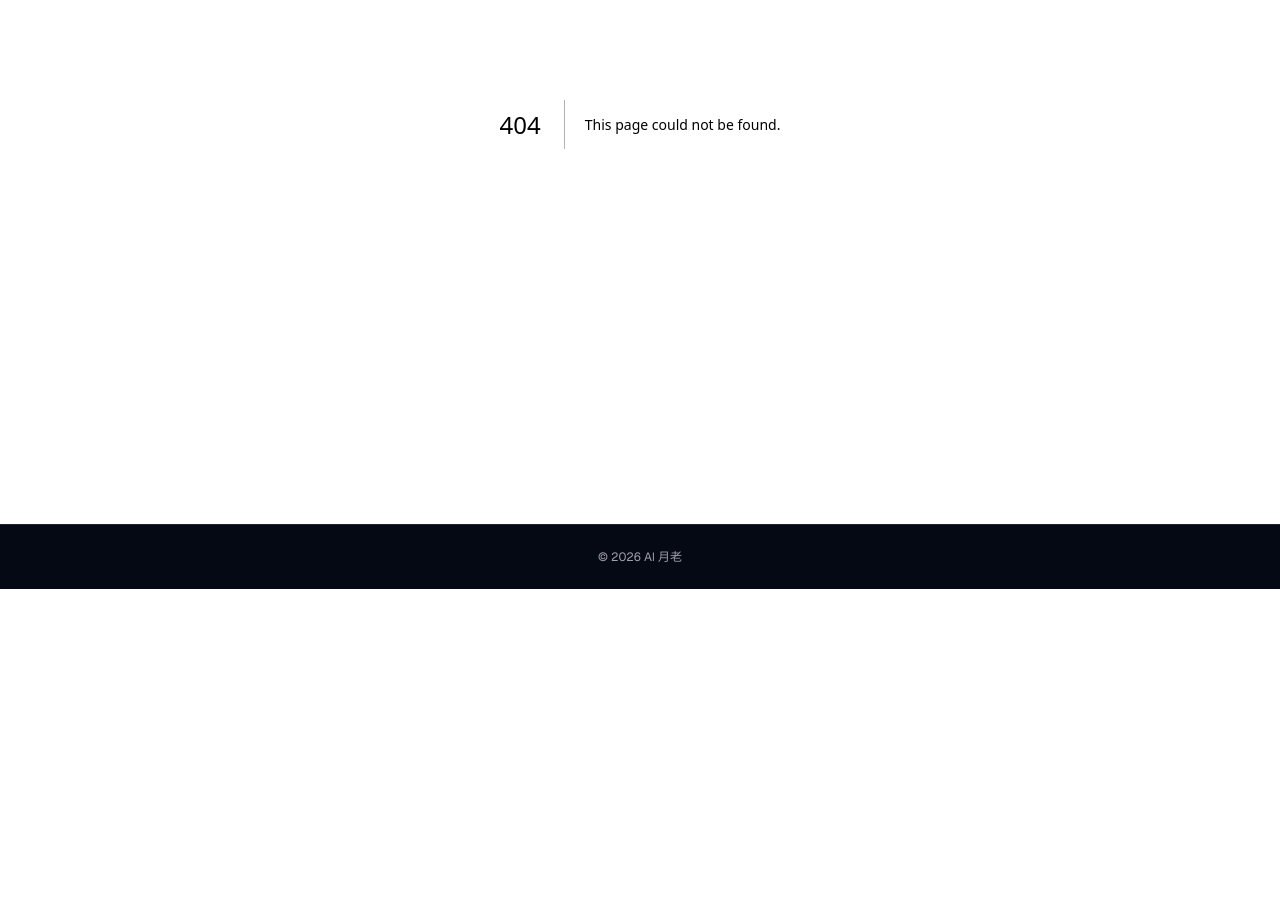
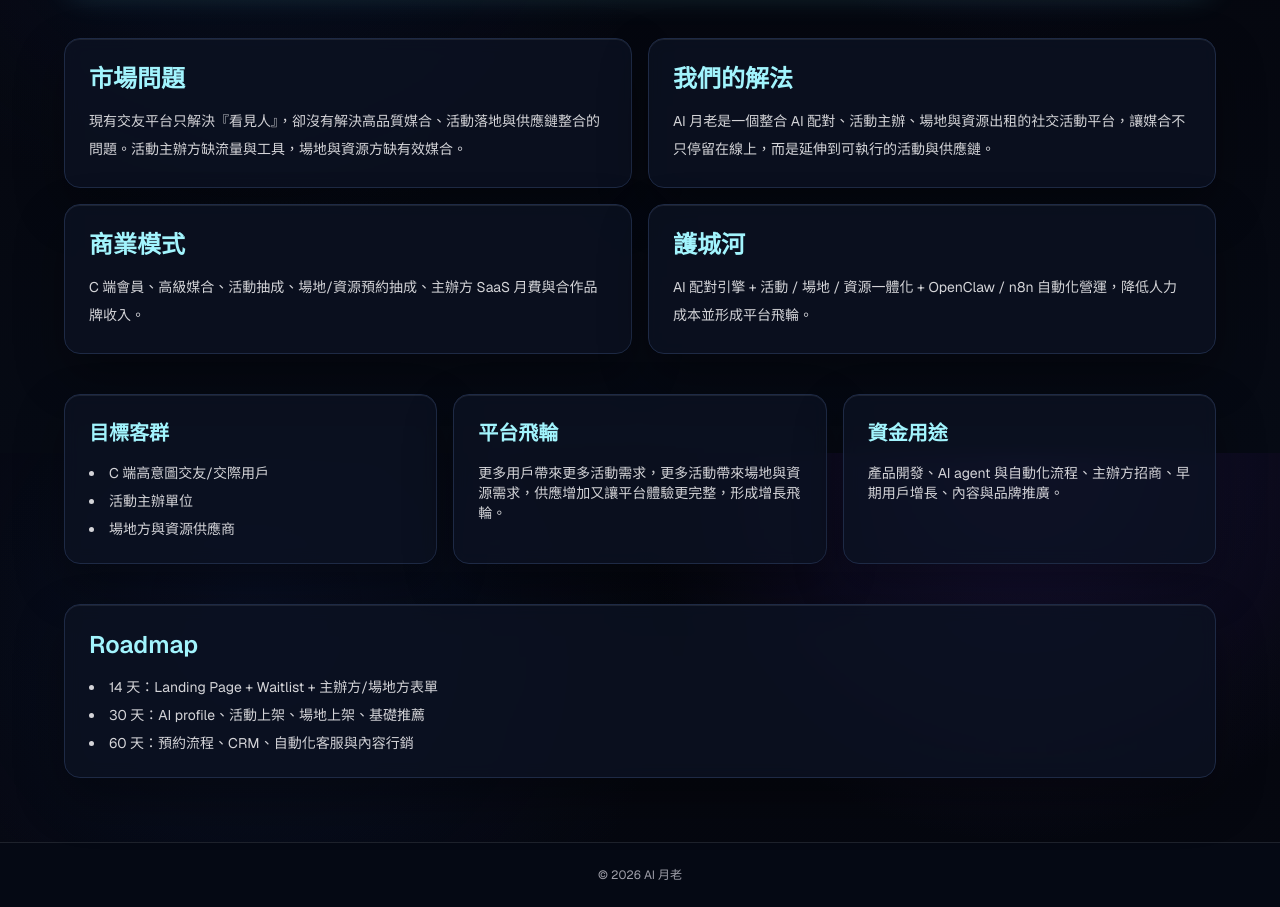
Before and after one commit to Gathertaiwan-Group/gather-landingpage, a Next.js app: page /investors in a window 1280 px wide. Before the commit this address had no page. Shown: the part 347-1254 px from the top of the page. Before the commit the page ends 936 px from the top, so only its background shows below. Built offline with nearby package versions, Linux system fonts and the light colour scheme.

Commit message:
feat: add investor pitch page

```diff
--- /dev/null
+++ b/src/app/investors/page.tsx
@@ -0,0 +1,77 @@
+export default function InvestorsPage() {
+  const blocks = [
+    {
+      title: "市場問題",
+      body: "現有交友平台只解決『看見人』，卻沒有解決高品質媒合、活動落地與供應鏈整合的問題。活動主辦方缺流量與工具，場地與資源方缺有效媒合。",
+    },
+    {
+      title: "我們的解法",
+      body: "AI 月老是一個整合 AI 配對、活動主辦、場地與資源出租的社交活動平台，讓媒合不只停留在線上，而是延伸到可執行的活動與供應鏈。",
+    },
+    {
+      title: "商業模式",
+      body: "C 端會員、高級媒合、活動抽成、場地/資源預約抽成、主辦方 SaaS 月費與合作品牌收入。",
+    },
+    {
+      title: "護城河",
+      body: "AI 配對引擎 + 活動 / 場地 / 資源一體化 + OpenClaw / n8n 自動化營運，降低人力成本並形成平台飛輪。",
+    },
+  ];
+
+  const milestones = [
+    "14 天：Landing Page + Waitlist + 主辦方/場地方表單",
+    "30 天：AI profile、活動上架、場地上架、基礎推薦",
+    "60 天：預約流程、CRM、自動化客服與內容行銷",
+  ];
+
+  return (
+    <main className="min-h-screen px-6 py-16 text-zinc-100">
+      <div className="mx-auto max-w-6xl">
+        <section className="neon-outline rounded-3xl bg-[#081325b8] p-8">
+          <p className="text-xs tracking-[0.2em] text-cyan-200">INVESTOR ONE-PAGER</p>
+          <h1 className="mt-4 text-4xl font-bold sm:text-5xl">AI 月老：AI 媒合 × 活動 × 場地資源平台</h1>
+          <p className="mt-4 max-w-3xl text-zinc-300">
+            我們正在打造一個把人、活動、場地與資源整合起來的 AI 社交活動平台，用更低的人力成本，建立更高品質的媒合效率與可擴張商業模式。
+          </p>
+        </section>
+
+        <section className="mt-10 grid gap-4 md:grid-cols-2">
+          {blocks.map((b) => (
+            <article key={b.title} className="glass-card rounded-2xl p-6">
+              <h2 className="text-2xl font-semibold text-cyan-200">{b.title}</h2>
+              <p className="mt-3 text-sm leading-7 text-zinc-300">{b.body}</p>
+            </article>
+          ))}
+        </section>
+
+        <section className="mt-10 grid gap-4 md:grid-cols-3">
+          <article className="glass-card rounded-2xl p-6">
+            <h2 className="text-xl font-semibold text-cyan-200">目標客群</h2>
+            <ul className="mt-4 list-inside list-disc space-y-2 text-sm text-zinc-300">
+              <li>C 端高意圖交友/交際用戶</li>
+              <li>活動主辦單位</li>
+              <li>場地方與資源供應商</li>
+            </ul>
+          </article>
+          <article className="glass-card rounded-2xl p-6">
+            <h2 className="text-xl font-semibold text-cyan-200">平台飛輪</h2>
+            <p className="mt-4 text-sm text-zinc-300">更多用戶帶來更多活動需求，更多活動帶來場地與資源需求，供應增加又讓平台體驗更完整，形成增長飛輪。</p>
+          </article>
+          <article className="glass-card rounded-2xl p-6">
+            <h2 className="text-xl font-semibold text-cyan-200">資金用途</h2>
+            <p className="mt-4 text-sm text-zinc-300">產品開發、AI agent 與自動化流程、主辦方招商、早期用戶增長、內容與品牌推廣。</p>
+          </article>
+        </section>
+
+        <section className="mt-10 glass-card rounded-2xl p-6">
+          <h2 className="text-2xl font-semibold text-cyan-200">Roadmap</h2>
+          <ul className="mt-4 list-inside list-disc space-y-2 text-sm text-zinc-300">
+            {milestones.map((m) => (
+              <li key={m}>{m}</li>
+            ))}
+          </ul>
+        </section>
+      </div>
+    </main>
+  );
+}
--- a/src/app/layout.tsx
+++ b/src/app/layout.tsx
@@ -23,6 +23,7 @@ export default function RootLayout({ children }: Readonly<{ children: React.Reac
             <nav className="flex items-center gap-5 text-sm font-medium text-zinc-200">
               <Link href="/services" className="hover:text-cyan-300">服務</Link>
               <Link href="/portfolio" className="hover:text-cyan-300">架構</Link>
+              <Link href="/investors" className="hover:text-cyan-300">投資人</Link>
               <Link href="/contact" className="rounded-full border border-cyan-300/40 bg-cyan-300/10 px-4 py-2 text-cyan-200">
                 聯絡我們
               </Link>
```
